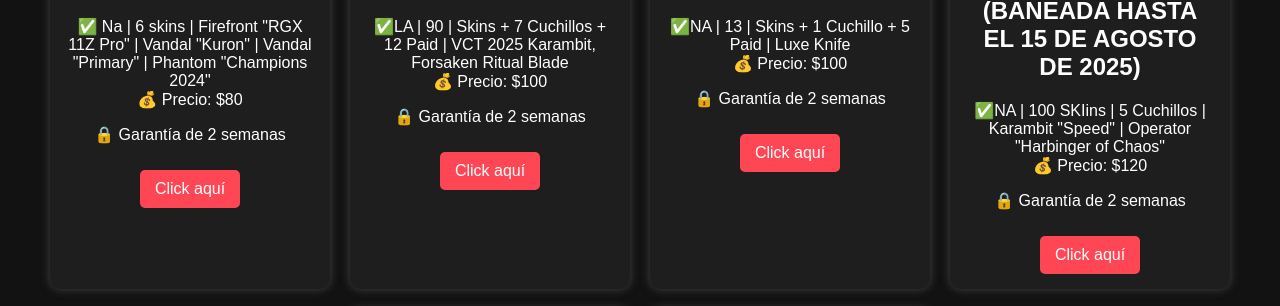
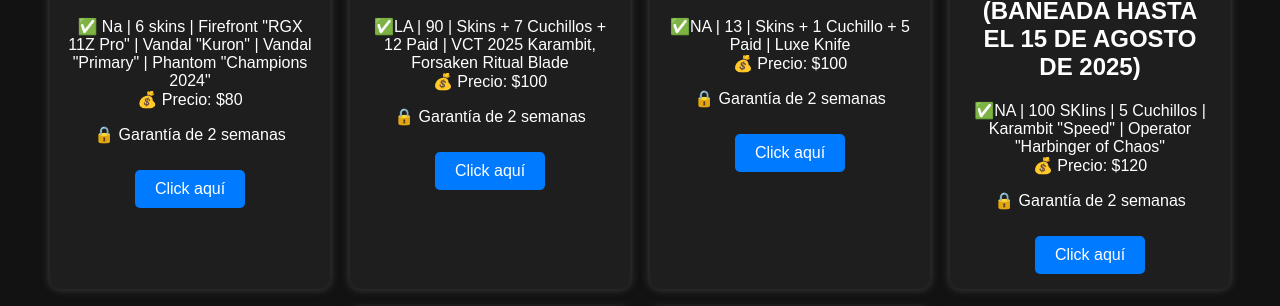
Before and after one commit to ErosMelon/FancyStore, a plain HTML site: page index.html in a window 1280 px wide. Shown: the part 359-665 px from the top of the page. Drawn offline with Linux system fonts and the light colour scheme.

Commit message:
Update index.html

```diff
--- a/index.html
+++ b/index.html
@@ -5,6 +5,24 @@
   <title>Valorant Accounts for Sale</title>
   <link rel="icon" href="logo.png" type="image/png">
   <link rel="stylesheet" href="style.css">
+
+  <style>
+    .buy-button {
+      background-color: #007BFF;
+      color: white;
+      padding: 10px 20px;
+      text-decoration: none;
+      border-radius: 5px;
+      display: inline-block;
+      transition: background-color 0.3s ease;
+    }
+
+    .buy-button:hover {
+      background-color: #0056b3;
+    }
+  </style>
+</head>
+
 </head>
 <body>
   <h1>🔥 Fancy Stock 🔥</h1>
```
